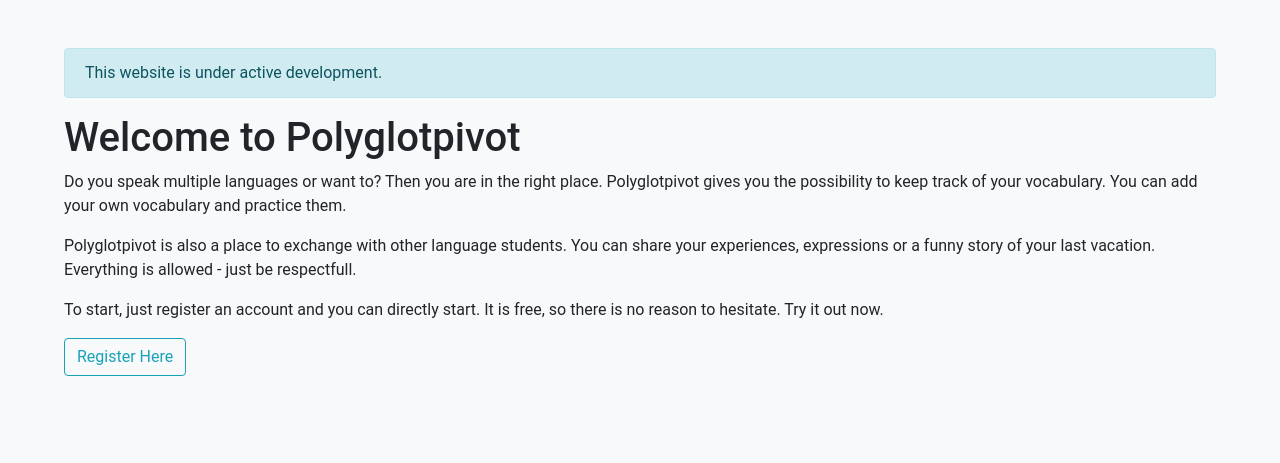
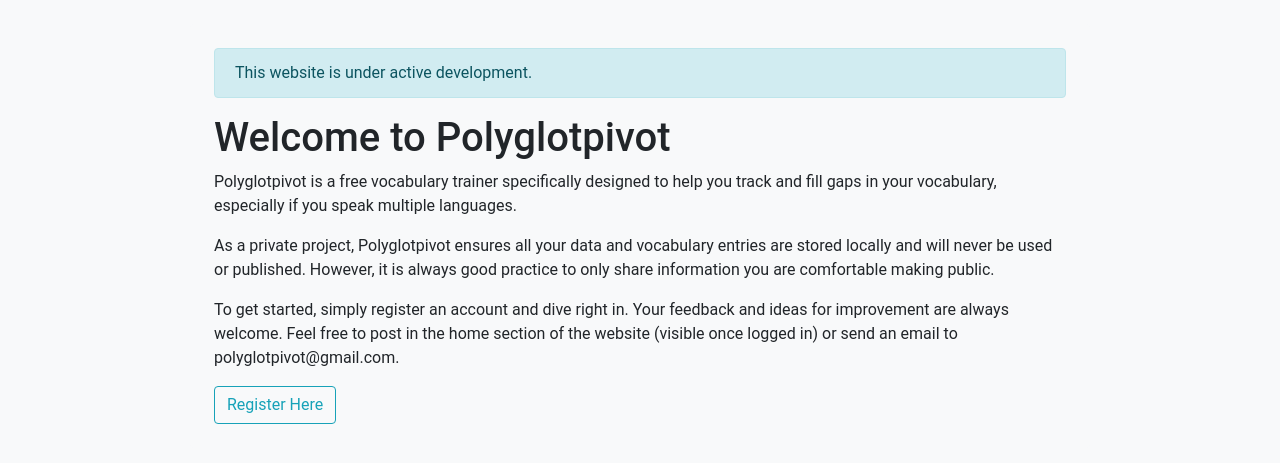
Before and after one commit to julianzulehner/polyglotpivot, a Flask app: page / in a window 1280 px wide. Shown: the part 106-569 px from the top of the page. Run offline with Flask 3, Linux system fonts and the light colour scheme; data that the repository does not hold is empty; some libraries are stand-ins or nearby versions.

Commit message:
Changed landing page text + width of main container

```diff
--- a/app/static/custom.css
+++ b/app/static/custom.css
@@ -18,7 +18,7 @@ body{
 }
 
 .container{
-    max-width: 1200px;
+    max-width: 900px;
     margin: auto;
 }
 
--- a/app/templates/index.html
+++ b/app/templates/index.html
@@ -27,21 +27,25 @@
         </div>
         {% include "_pagination.html" %}
     {% else %}
-        <h1> Welcome to Polyglotpivot </h1>
+    <h1>Welcome to Polyglotpivot</h1>
     <p>
-            Do you speak multiple languages or want to? Then you are in the right place.
-            Polyglotpivot gives you the possibility to keep track of your vocabulary.
-            You can add your own vocabulary and practice them.
+        Polyglotpivot is a free vocabulary trainer specifically designed to help
+        you track and fill gaps in your vocabulary, especially if you speak
+        multiple languages.
     </p>
     <p>
-            Polyglotpivot is also a place to exchange with other language students. You can
-            share your experiences, expressions or a funny story of your last vacation. Everything
-            is allowed - just be respectfull.
+        As a private project, Polyglotpivot ensures all your data and vocabulary
+        entries are stored locally and will never be used or published. However,
+        it is always good practice to only share information you are comfortable
+        making public.
     </p>
     <p>
-            To start, just register an account and you can directly start. It is free, so there is no
-            reason to hesitate. Try it out now. <br>
+        To get started, simply register an account and dive right in. Your
+        feedback and ideas for improvement are always welcome. Feel free to post
+        in the home section of the website (visible once logged in) or send an
+        email to polyglotpivot@gmail.com.
     </p>
+
         <a href="{{url_for('register')}}"><span class="btn btn-outline-info">Register Here</span></a>
     {% endif %}
 {% endblock %}
```
Lines whose indentation alone changed are shown as unchanged.
